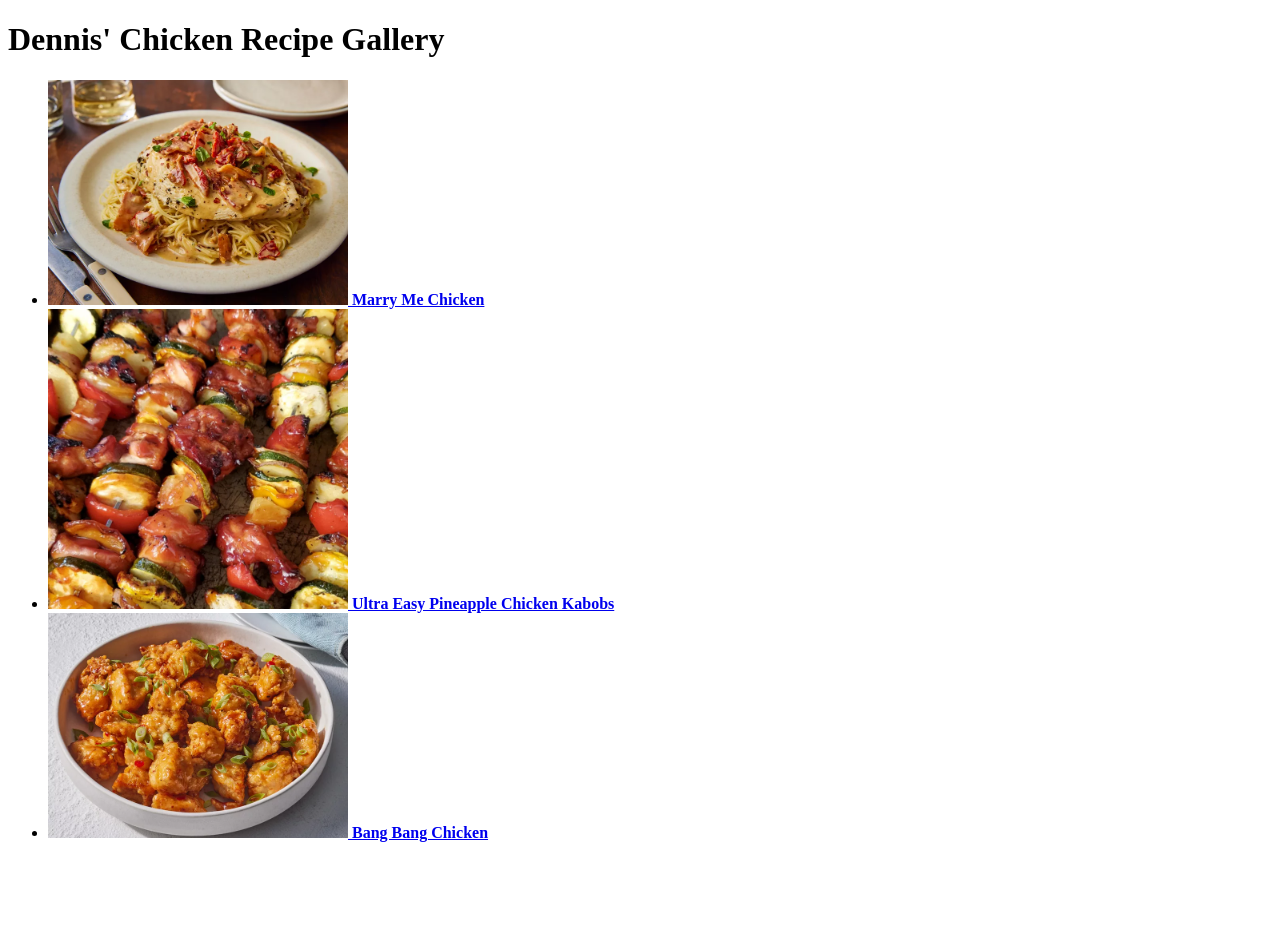
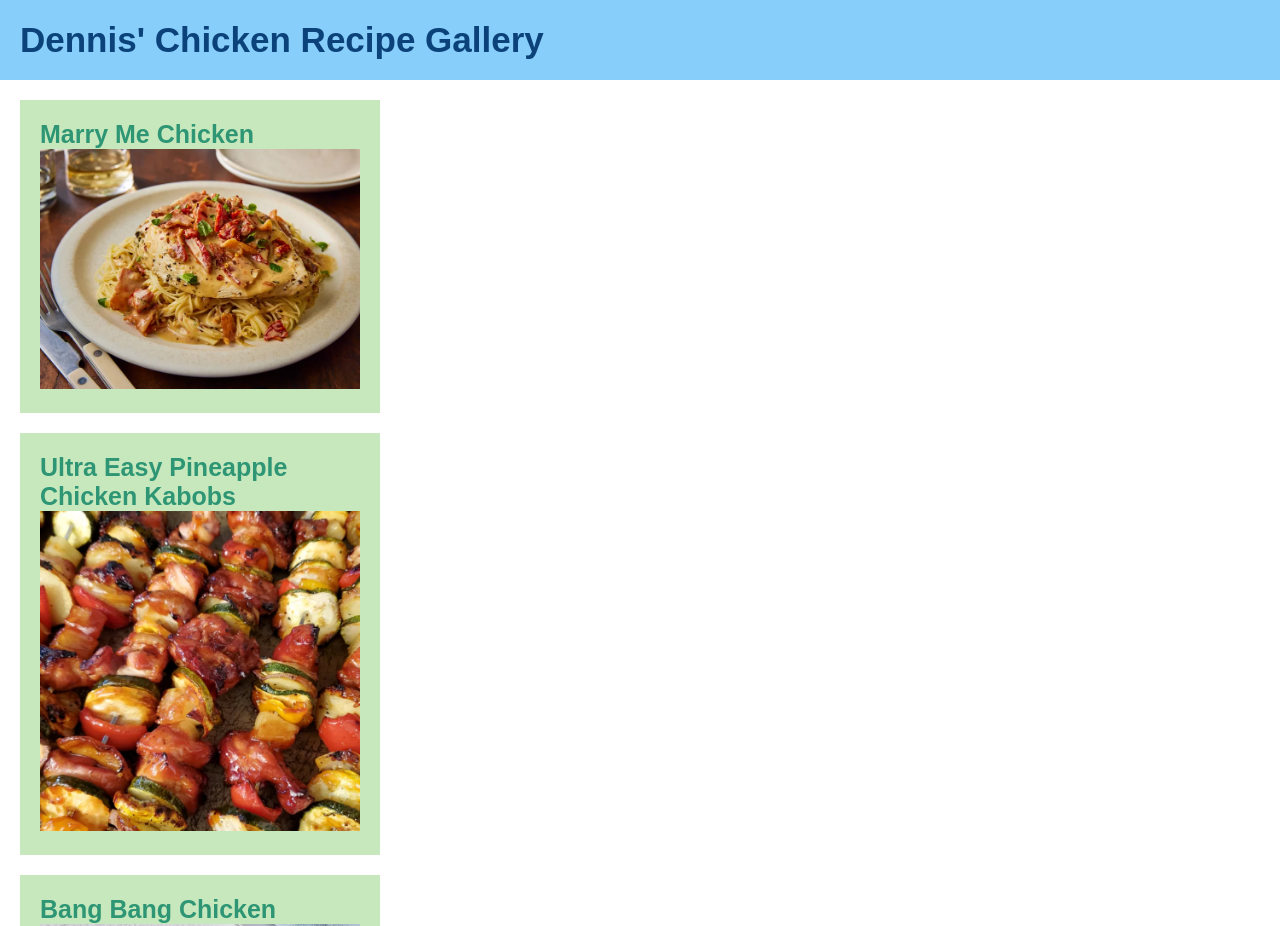
Before and after one commit to dsvignacio/odin-recipes, a plain HTML site: page index.html in a window 1280 px wide. Shown: the top 926 px of the page. Before the commit the page ends 858 px from the top, so only its background shows below. Drawn offline with Linux system fonts and the light colour scheme.

Commit message:
feat: Add CSS design to main page

```diff
--- /dev/null
+++ b/css/styles.css
@@ -0,0 +1,50 @@
+*,
+*::before,
+*::after {
+    box-sizing: border-box;
+    margin: 0px;
+}
+
+:root {
+    --primary-color: rgb(135, 206, 250);
+    --secondary-color: rgb(199, 232, 189);
+    --success-color: rgb(40, 167, 69);
+    --text-color-dark: rgb(11, 66, 121);
+    --text-color-light: rgb(46, 150, 116);
+    --font-family-default: Arial, Helvetica, sans-serif;
+}
+
+.title {
+    font-family: var(--font-family-default);
+    font-size: 35px;
+    color: var(--text-color-dark);
+    background-color: var(--primary-color);
+    padding: 20px;
+}
+
+.recipe-list-ul {
+    width: 400px;
+    list-style-type: none;
+    padding: 0px;
+}
+
+.recipe-list-ul > li {
+    margin: 20px;
+}
+
+.recipe-list-link {
+    background-color: var(--secondary-color);
+    display: block;
+    padding: 20px;
+    text-decoration: none;
+}
+
+.recipe-list-link > strong {
+    font-family: var(--font-family-default);
+    font-size: 25px;
+    color: var(--text-color-light);
+}
+
+.recipe-list-link > img {
+    width: 100%;
+}
--- a/index.html
+++ b/index.html
@@ -3,26 +3,27 @@
     <head>
         <meta charset="UTF-8">
         <title>Dennis' Chicken Recipe Gallery</title>
+        <link rel="stylesheet" href="./css/styles.css">
     </head>
     <body>
-        <h1>Dennis' Chicken Recipe Gallery</h1>
-        <ul>
+        <h1 class="title">Dennis' Chicken Recipe Gallery</h1>
+        <ul class="recipe-list-ul">
             <li>
-                <a href="./recipes/marry-me-chicken.html">
+                <a class="recipe-list-link" href="./recipes/marry-me-chicken.html">
+                    <strong>Marry Me Chicken</strong>
                     <img src="./img/Marry-Me-Chicken.webp" alt="An image of a chicken and pasta tomato dish called 'Marry Me Chicken'" width="300"/>
-                    <strong>Marry Me Chicken</strong>
                 </a>
             </li>
             <li>
-                <a href="./recipes/ultra-easy-pineapple-chicken-kabobs.html">
+                <a class="recipe-list-link" href="./recipes/ultra-easy-pineapple-chicken-kabobs.html">
+                    <strong>Ultra Easy Pineapple Chicken Kabobs</strong>
                     <img src="./img/Ultra-Easy-Pineapple-Chicken-Kabobs.webp" alt="An image of delicious pineapple and chicken kabobs" width="300"/>
-                    <strong>Ultra Easy Pineapple Chicken Kabobs</strong>
                 </a>
             </li>
             <li>
-                <a href="./recipes/bang-bang-chicken.html">
+                <a class="recipe-list-link" href="./recipes/bang-bang-chicken.html">
+                    <strong>Bang Bang Chicken</strong>
                     <img src="./img/bang-bang-chicken.webp" alt="An image of Bang Bang Chicken, a new take on Sichuan Chinese fried chicken" width="300"/>
-                    <strong>Bang Bang Chicken</strong>
                 </a>
             </li>
         </ul>
```
